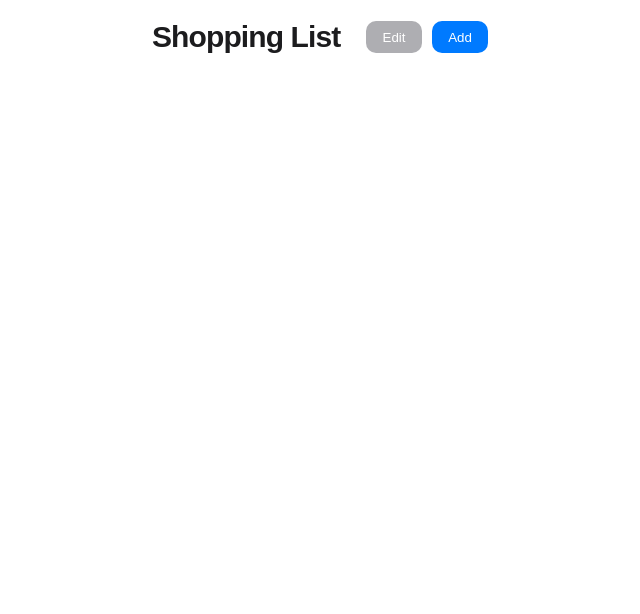
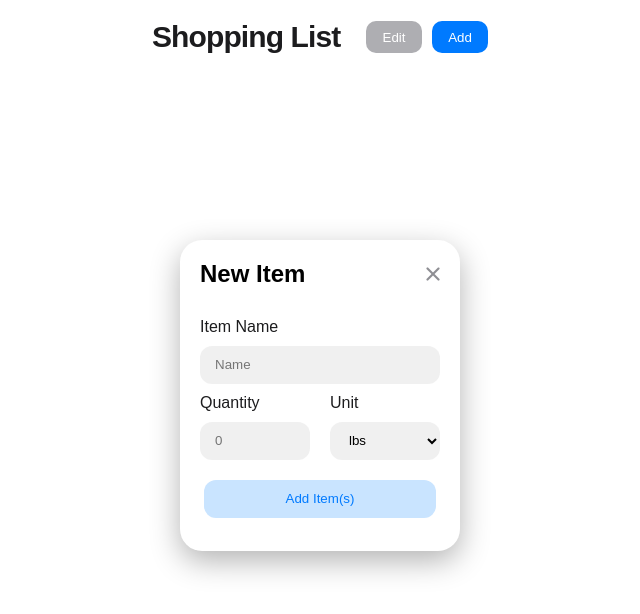
Before and after one commit to MarcusWebDev/CMSC434-Phase2, a React (Create React App) app: page /shoppingList in a window 1280 px wide. Both pictures are taken after a click on the button "Add". Shown: the top 614 px of the page, without its empty margins (320-960 px from the left). Built offline with nearby package versions, Linux system fonts and the light colour scheme.

Commit message:
Added add item functionality to shopping list

```diff
--- a/src/App.js
+++ b/src/App.js
@@ -14,12 +14,19 @@ class App extends React.Component {
   }
 
   updateShoppingListItemComponentsByCategory(key, newValue) {
-    this.setState({
-      shoppingListItemComponentsByCategory: {value: this.state.shoppingListItemComponentsByCategory.value.set(key, this.state.shoppingListItemComponentsByCategory.value.get(key).concat(newValue))}
-    })
+    if (key == undefined) {
+      this.setState({
+        shoppingListItemComponentsByCategory: {value: this.state.shoppingListItemComponentsByCategory.value.set("Other", this.state.shoppingListItemComponentsByCategory.value.get("Other").concat(newValue))}
+      });
+    } else {
+      this.setState({
+        shoppingListItemComponentsByCategory: {value: this.state.shoppingListItemComponentsByCategory.value.set(key, this.state.shoppingListItemComponentsByCategory.value.get(key).concat(newValue))}
+      })
+    }
   }
 
   render() {
+    console.log(this.state);
     return (
       <Routes>
         <Route path="/" element={<HomePage />} />
@@ -27,7 +34,8 @@ class App extends React.Component {
         <Route path="/shoppingList"
           element={<ShoppingList
           itemComponentsByCategory={this.state.shoppingListItemComponentsByCategory.value}
-          updateItemComponentsByCategory={this.updateShoppingListItemComponentsByCategory}/>}
+          updateItemComponentsByCategory={this.updateShoppingListItemComponentsByCategory}
+          itemsToCategories={this.state.itemsToCategories.value}/>}
           />
         <Route path="/recipes" element={<HomePage />} />
         <Route path="/refrigerator" element={<HomePage />} />
@@ -37,34 +45,35 @@ class App extends React.Component {
   }
 
   initializeItemsToCategories() {
-    return new Map().set("soda", "beverages")
-    .set("coke", "beverages")
-    .set("sprite", "beverages")
-    .set("milk", "dairy")
-    .set("eggs", "meatAndSeafood")
+    return new Map().set("soda", "Beverages")
+    .set("coke", "Beverages")
+    .set("sprite", "Beverages")
+    .set("milk", "Dairy")
+    .set("eggs", "Meats & Seafood")
     .set("bread", "bakeryAndBreads")
     .set("cereal", "breakfast")
-    .set("chips", "snacks")
-    .set("cheese", "dairy")
-    .set("beer", "beverages")
-    .set("water", "beverages")
-    .set("cookies", "snacks")
-    .set("bacon", "meatAndSeafood")
-    .set("cupcakes", "snacks")
-    .set("muffins", "snacks")
-    .set("bananas", "fruit")
-    .set("apples", "fruit")
-    .set("pineapples", "fruit")
-    .set("lemons", "fruit")
-    .set("peaches", "fruit")
-    .set("hamburgermeat", "meatAndSeafood")
-    .set("potatoes", "vegetables")
-    .set("corn", "vegetables")
-    .set("onions", "vegetables")
-    .set("tomatoes", "vegetables")
-    .set("chicken", "meatAndSeafood")
-    .set("beef", "meatAndSeafood")
-    .set("steak", "meatAndSeafood")
+    .set("chips", "Snacks")
+    .set("cheese", "Dairy")
+    .set("beer", "Beverages")
+    .set("water", "Beverages")
+    .set("cookies", "Snacks")
+    .set("bacon", "Meats & Seafood")
+    .set("cupcakes", "Snacks")
+    .set("muffins", "Snacks")
+    .set("bananas", "Fruit")
+    .set("apples", "Fruit")
+    .set("pineapples", "Fruit")
+    .set("lemons", "Fruit")
+    .set("peaches", "Fruit")
+    .set("hamburgermeat", "Meats & Seafood")
+    .set("potatoes", "Vegetables")
+    .set("corn", "Vegetables")
+    .set("onions", "Vegetables")
+    .set("tomatoes", "Vegetables")
+    .set("chicken", "Meats & Seafood")
+    .set("beef", "Meats & Seafood")
+    .set("steak", "Meats & Seafood")
+    .set("fish", "Meats & Seafood")
   }
 
   initializeListItemComponentsByCategory() {
--- a/src/components/AddItemShoppingList.css
+++ b/src/components/AddItemShoppingList.css
@@ -0,0 +1,64 @@
+.addItemWrapper {
+    position: absolute;
+    margin-top: 30vh;
+    width: 280px;
+    height: 311px;
+    background: #FFFFFF;
+    box-shadow: 0px 10px 30px rgba(0, 0, 0, 0.3);
+    border-radius: 22px;
+}
+.addItemContainer {
+    display: flex;
+    flex-direction: column;
+    margin: 0px 20px;
+}
+.addItemHeader {
+    display: flex;
+    flex-direction: row;
+    justify-content: space-between;
+    align-items: center;
+}
+.addItemCloseButton {
+    cursor: pointer;
+}
+.quantityUnitContainer {
+    display: flex;
+    flex-direction: row;
+    justify-content: space-between;
+    align-items: center;
+}
+.quantityContainer {
+    display:flex;
+    flex-direction: column;
+    width: 110px;
+}
+.unitContainer {
+    display: flex;
+    flex-direction: column;
+    width: 110px;
+}
+.addItemInput {
+    background: rgba(237, 237, 237, 0.8);
+    border-radius: 12px;
+    border: none;
+    height: 38px;
+    padding: 0px 15px;
+}
+.addItemLabel {
+    margin: 10px 0;
+}
+.addItemButton {
+    margin-top: 20px;
+    width: 232px;
+    height: 38px;
+    color: #E5E5EA;
+    background: #AEAEB2;
+    border-radius: 12px;
+    border: none;
+    align-self: center;
+}
+
+.addItemButtonActive {
+    background: #C9E4FF;
+    color: #007AFF;
+}
--- a/src/components/AddItemShoppingList.jsx
+++ b/src/components/AddItemShoppingList.jsx
@@ -1,18 +1,35 @@
 import React from "react";
+import "./AddItemShoppingList.css";
 
-function AddItemShoppingList() {
+class AddItemShoppingList extends React.Component {
+    constructor(props) {
+        super(props);
+        this.state = {
+            itemName: "",
+            itemQuantity: 0,
+            itemUnit: "lbs"
+        }
+    }
+
+
+    render() {
         return (
-        <div className="AddItemShoppingListContainer">
-            <div className="headerBar">
-
+            <div className="addItemWrapper">
+                <div className="addItemContainer">
+                    <div className="addItemHeader">
+                        <h2>New Item</h2>
+                        <img src={require("../icons/closeButton.png")} className="addItemCloseButton" onClick={()=> this.props.close()}/>
                     </div>
-            <label>Item Name</label>
-            <input type="text" />
-            <div className="quantityAndUnitContainer">
-                <label>Quantity</label>
-                <input type="number" />
-                <label>Unit</label>
-                <select name="metricsSelect" className="metricsSelect" disabled={isDisabled}>
+                    <label className="addItemLabel">Item Name</label>
+                    <input type="text" className="addItemInput" onChange={(event) => this.setState({itemName: event.target.value})} placeholder="Name"/>
+                    <div className="quantityUnitContainer">
+                        <div className="quantityContainer">
+                            <label className="addItemLabel">Quantity</label>
+                            <input type="number" className="addItemInput" onChange={(event) => this.setState({itemQuantity: event.target.value})} placeholder="0" />
+                        </div>
+                        <div className="unitContainer">
+                            <label className="addItemLabel">Unit</label>
+                            <select className="addItemInput">
                                 <option value="lbs">lbs</option>
                                 <option value="gallons">gallons</option>
                                 <option value="cartons">cartons</option>
@@ -20,13 +37,13 @@ function AddItemShoppingList() {
                                 <option value="servings">servings</option>
                             </select>
                         </div>
-            <label>Category</label>
-            <select name="categorySelect" className="categorySelect">
-                <option></option>
-            </select>
 
+                    </div>
+                    <button className="addItemButton addItemButtonActive" onClick={()=> this.props.updateItemComponentsByCategory(this.props.itemsToCategories.get(this.state.itemName), {name: this.state.itemName, quantity: this.state.itemQuantity})}>Add Item(s)</button>
+                </div>
             </div>
         );
     }
+}
 
 export default AddItemShoppingList;
--- a/src/components/ShoppingList.jsx
+++ b/src/components/ShoppingList.jsx
@@ -1,8 +1,10 @@
 import React from 'react';
-import ShoppingListItem from "./ShoppingListItem";
+import { render } from '@testing-library/react';
+import ShoppingListItem from "./ShoppingListItem.jsx";
 import CategoryList from "./CategoryList.jsx";
+import AddItemShoppingList from './AddItemShoppingList.jsx';
 import "./ShoppingList.css";
-import { render } from '@testing-library/react';
+
 
 //check if there is a current value for map.get("whatever"), if not initialize it with an array with the item you want put in it
 //otherwise do a map.get().put()
@@ -11,8 +13,10 @@ class ShoppingList extends React.Component {
     constructor(props) {
         super(props);
         this.state = {
-            isEditDisabled: true
+            isEditDisabled: true,
+            addItemOpen: false
         }
+        this.closeAddItem = this.closeAddItem.bind(this);
     }
 
     toggleEditDisable() {
@@ -20,14 +24,16 @@ class ShoppingList extends React.Component {
             isEditDisabled: !this.state.isEditDisabled,
         });
 
-        this.props.updateItemComponentsByCategory("Meats & Seafood", {name: "Fish", quantity: 1});
-        this.props.updateItemComponentsByCategory("Vegetables", {name: "Potato", quantity: 1});
-        this.props.updateItemComponentsByCategory("Fruit", {name: "Apple", quantity: 1});
-
         let buttons = document.getElementsByClassName("button");
         for (let i = 0; i < buttons.length; i++) {
             buttons[i].classList.toggle("hidden");
         }
+    }
+
+    closeAddItem() {
+        this.setState({
+            addItemOpen: false
+        })
     }
 
     render() {
@@ -38,13 +44,15 @@ class ShoppingList extends React.Component {
                         <h1 className="header">Shopping List</h1>
                         <div className="headerButtonContainer">
                             <button className="button buttonGrey" onClick={() => this.toggleEditDisable()}>Edit</button>
-                            <button className="button buttonBlue">Add</button>
+                            <button className="button buttonBlue" onClick={() => this.setState({addItemOpen: true})}>Add</button>
                             <button className="button buttonBlue hidden" onClick={() => this.toggleEditDisable()}>Done</button>
                         </div>
                     </div>
                     <div className="categoryListContainer">
                         {[...this.props.itemComponentsByCategory.entries()].map((entry) => <CategoryList name={entry[0]} items={entry[1]} isEditDisabled={this.state.isEditDisabled} />)}
                     </div>
+                    {this.state.addItemOpen ? <AddItemShoppingList updateItemComponentsByCategory={this.props.updateItemComponentsByCategory} itemsToCategories={this.props.itemsToCategories} close={this.closeAddItem}/> : null}
+
                 </div>
             </div>
         );
--- a/src/index.css
+++ b/src/index.css
@@ -1,8 +1,6 @@
 body {
   margin: 0;
-  font-family: -apple-system, BlinkMacSystemFont, 'Segoe UI', 'Roboto', 'Oxygen',
-    'Ubuntu', 'Cantarell', 'Fira Sans', 'Droid Sans', 'Helvetica Neue',
-    sans-serif;
+  font-family: arial;
   -webkit-font-smoothing: antialiased;
   -moz-osx-font-smoothing: grayscale;
 }
```
Also changed, not shown: src/components/ShoppingList.css (line endings or trailing spaces), src/icons/closeButton.png (added). Lines whose indentation alone changed are shown as unchanged.
